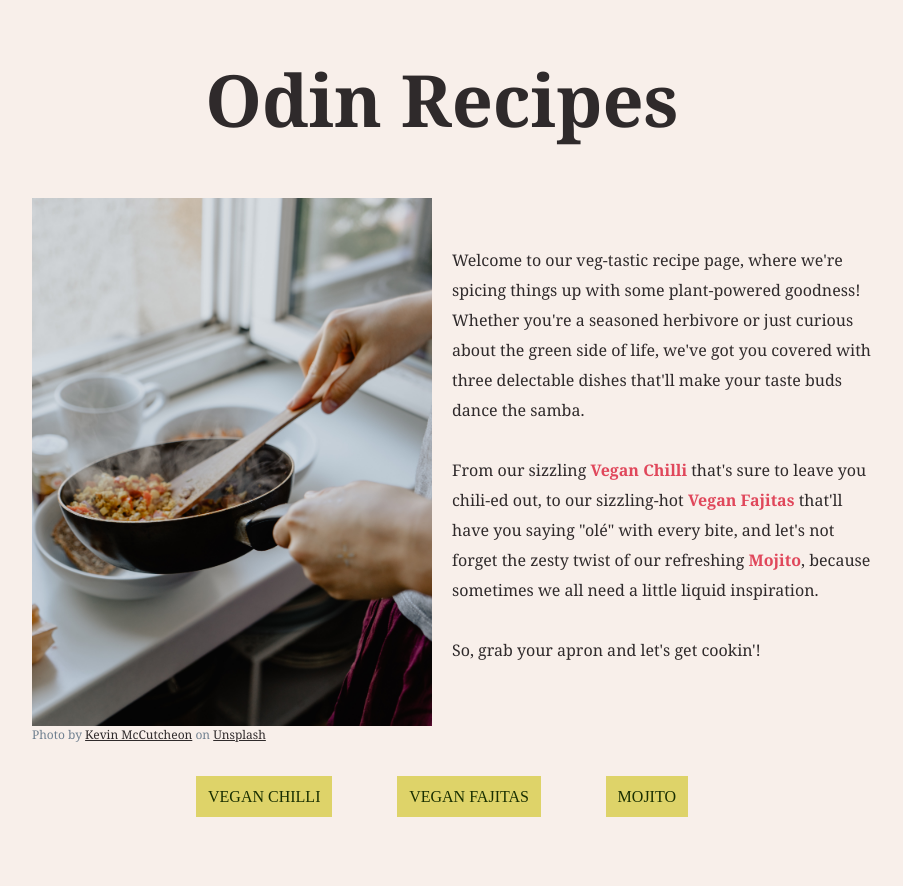
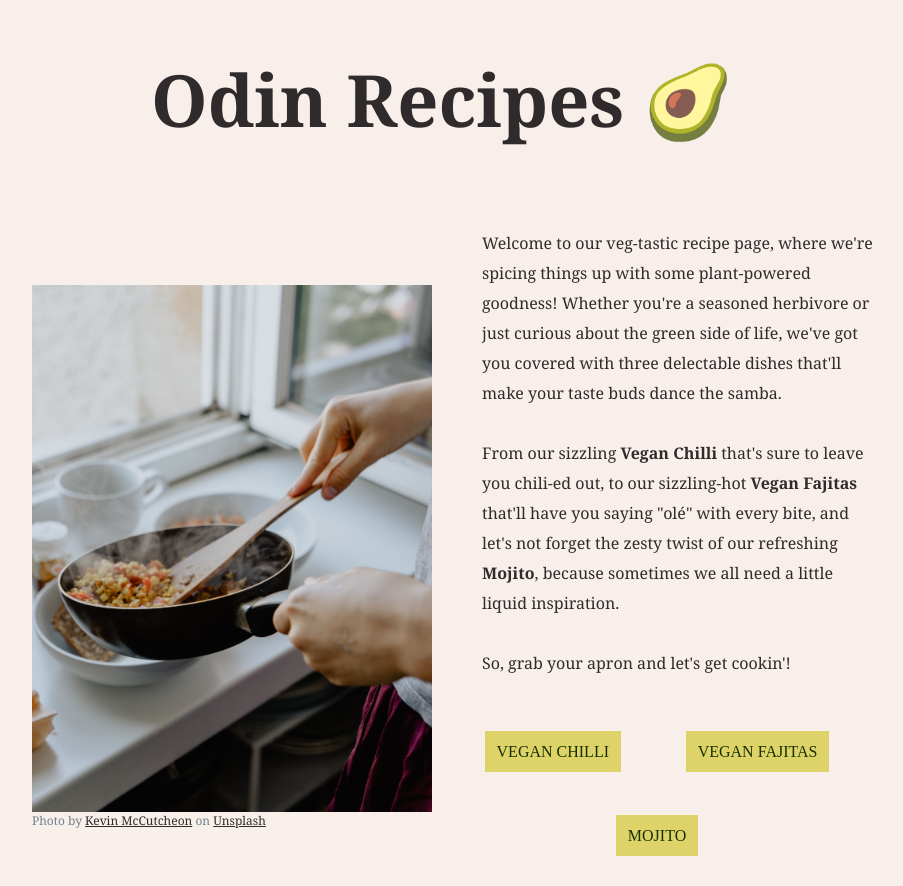
Before and after one commit to nastiakarpova/odin-recipes, a plain HTML site: page index.html in a window 1280 px wide. Shown: the whole page, without its empty margins (198-1101 px from the left). Before the commit the page ends 847 px from the top, so only its background shows below. Drawn offline with Linux system fonts and the light colour scheme.

Commit message:
Position recipe links closer to the text

```diff
--- a/index.html
+++ b/index.html
@@ -7,11 +7,11 @@
     </head>
 
     <body>
-        <h1>Odin Recipes</h1>
+        <h1>Odin Recipes 🥑</h1>
 
         <div class="container">
             <div class="image">
-                <img src="images/cooking.jpg" alt="Cooking vegan food" width="400px">
+                <img src="images/cooking.jpg" alt="Cooking vegan food">
                 <p class="credits">Photo by <a href="https://unsplash.com/@kevinmccutcheon?utm_source=unsplash&utm_medium=referral&utm_content=creditCopyText">Kevin McCutcheon</a> on <a href="https://unsplash.com/s/photos/cooking?utm_source=unsplash&utm_medium=referral&utm_content=creditCopyText">Unsplash</a></p>
             </div>
             <div class="text">
@@ -27,16 +27,15 @@
                     sizzling-hot <strong>Vegan Fajitas</strong> that'll have you saying "olé"
                     with every bite, and let's not forget the zesty
                     twist of our refreshing <strong>Mojito</strong>, because sometimes
-                    we all need a little liquid inspiration.
-                <p class="intro">So, grab your apron and let's get cookin'!
-                </p>
-                </p>
+                    we all need a little liquid inspiration. </p>
+                <p class="intro">So, grab your apron and let's get cookin'!</p>
+                <ol class="recipes">
+                    <li> <a class="recipe_link" href="recipes/vegan_chilli.html">Vegan Chilli</a></li>
+                    <li><a class="recipe_link" href="recipes/vegan_fajitas.html">Vegan Fajitas</a></li>
+                    <li><a class="recipe_link" href="recipes/mojito.html">Mojito</a></li>
+                </ol>
             </div>
         </div>
-        <ol class="recipes">
-            <li> <a class="recipe_link" href="recipes/vegan_chilli.html">Vegan Chilli</a></li>
-            <li><a class="recipe_link" href="recipes/vegan_fajitas.html">Vegan Fajitas</a></li>
-            <li><a class="recipe_link" href="recipes/mojito.html">Mojito</a></li>
-        </ol>
+
     </body>
 </html>
--- a/style.css
+++ b/style.css
@@ -10,7 +10,7 @@
 h1 {
     font-size: 72px;
     text-align: center;
-    margin: 50px 0;
+    margin: 50px 0 80px 0;
 
 }
 
@@ -32,6 +32,7 @@ img {
     display: flex;
     margin-right: auto;
     margin-left: 30px;
+    max-width: 400px;
 }
 
 p.credits {
@@ -58,12 +59,8 @@ a.recipe_link:hover {
 p.intro {
     margin-left: auto;
     line-height: 30px;
-    padding-left: 20px;
+    padding-left: 50px;
     margin-bottom: 30px;
-}
-
-strong {
-    color: #e0475b;
 }
 
 .container {
```
